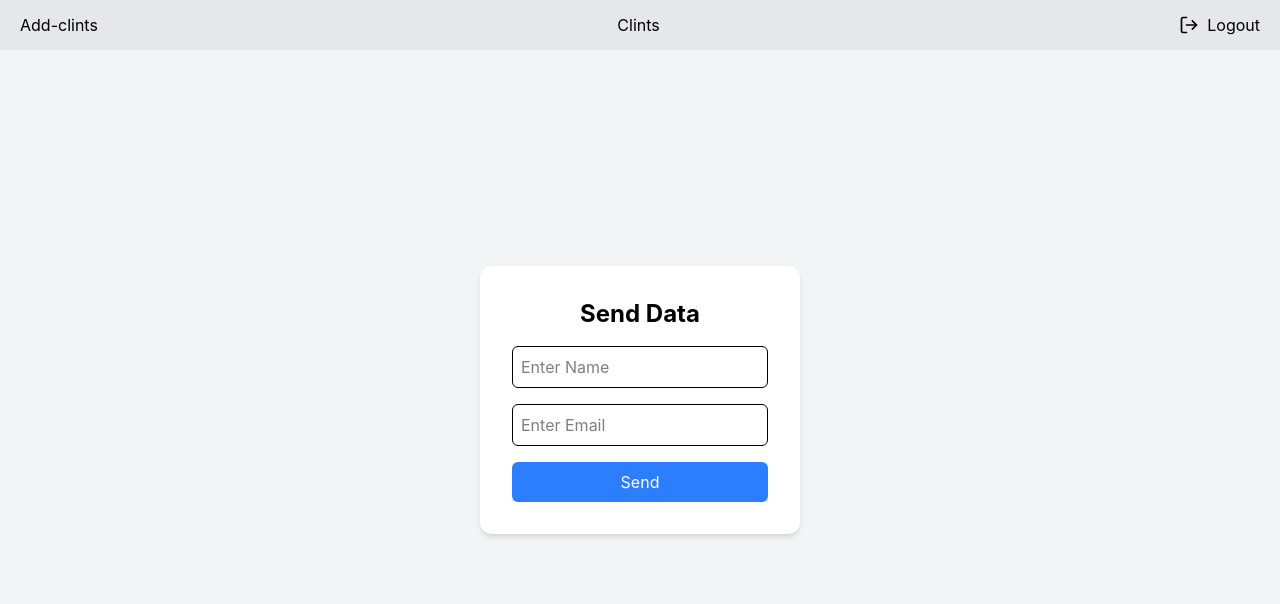
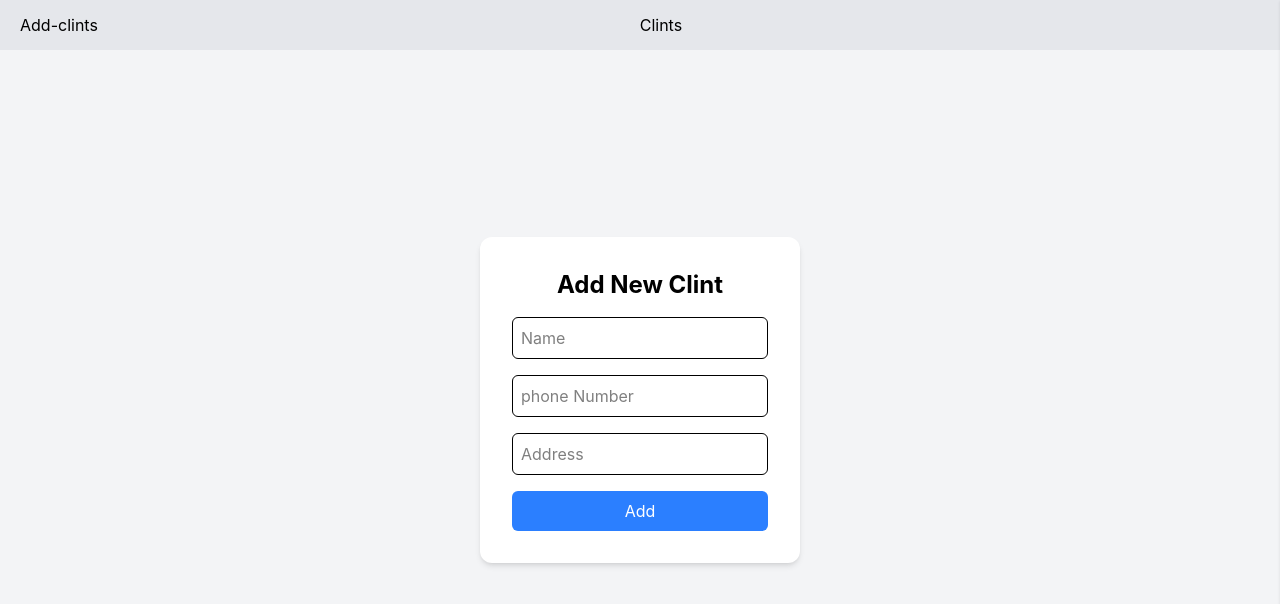
Before and after one commit to CodeWithAnshul1/Emphub, a React (Vite) app: page /Add in a window 1280 px wide. Shown: the top 604 px of the page. Built offline with nearby package versions, Linux system fonts and the light colour scheme; no server answers; sample sign-in values are in the browser's storage.

Commit message:
fix :refresh and add menubar

```diff
--- a/src/Components/AddClints.jsx
+++ b/src/Components/AddClints.jsx
@@ -5,18 +5,19 @@ import { toast } from 'react-toastify';
 
 export default function AddUser() {
      const [name, setName] = useState("");
-    const [email, setEmail] = useState("");
+    const [number, setNumber] = useState("");
+    const [ add , setAdd] = useState("");
     const navigate =useNavigate();
     const token = localStorage.getItem("token");
     const BASE_URL=import.meta.env.VITE_API_URL;
     // console.log(token);
 
-    const loggedout = () =>{
-      localStorage.removeItem("token");
-      toast.success("Logged out successfully");
+    // const loggedout = () =>{
+    //   localStorage.removeItem("token");
+    //   toast.success("Logged out successfully");
 
-      navigate("/")
-    }
+    //   navigate("/")
+    // }
 
 
 
@@ -31,15 +32,16 @@ export default function AddUser() {
         Authorization: `Bearer ${token}`,
         "Content-Type": "application/json",
       },
-      body: JSON.stringify({ name, email }),
+      body: JSON.stringify({ name, number ,add }),
     });
 
     const data = await res.json();
     // console.log(data);
     if(data){
       toast.success("User add successfully");
-      setEmail("");
       setName("");
+      setNumber("");
+      setAdd("");
     }
   }
   catch{
@@ -54,11 +56,11 @@ export default function AddUser() {
           onSubmit={handleSubmit}
           className="bg-white p-8 rounded-xl shadow-md w-80 space-y-4"
         >
-          <h2 className="text-2xl font-bold text-center">Send Data</h2>
+          <h2 className="text-2xl font-bold text-center">Add New Clint</h2>
 
           <input
             type="text"
-            placeholder="Enter Name"
+            placeholder="Name"
             required
             className="w-full border p-2 rounded-md focus:outline-none focus:ring-2 focus:ring-blue-400"
             value={name}
@@ -66,25 +68,34 @@ export default function AddUser() {
           />
 
           <input
-            type="email"
-            placeholder="Enter Email"
+            type="text"
+            placeholder="phone Number"
+            maxLength={10}
             required
             className="w-full border p-2 rounded-md focus:outline-none focus:ring-2 focus:ring-blue-400"
-            value={email}
-            onChange={(e) => setEmail(e.target.value)}
+            value={number}
+            onChange={(e) => setNumber(e.target.value.replace(/\D/g,""))}
           />
+          <input
+            type="text"
+            placeholder="Address"
+            required
+            className="w-full border p-2 rounded-md focus:outline-none focus:ring-2 focus:ring-blue-400"
+            value={add}
+            onChange={(e) => setAdd(e.target.value)}
+          />
+
 
           <button
             type="submit"
             className="w-full bg-blue-500 text-white py-2 rounded-md hover:bg-blue-600 transition"
           >
-            Send
+            Add
           </button>
 
         </form>
 
-        {/* <button onClick={loggedout}
-        className='bg-red-500 p-3 rounded-lg mx-20'> Logged out</button> */}
+
       </div>
       </div>
     );
--- a/src/Components/AppRoutes.jsx
+++ b/src/Components/AppRoutes.jsx
@@ -4,6 +4,7 @@ import AddClints from './AddClints'
 import Users from './Users'
 import UpdateUser from './UpdateUser'
 import PrivateRoutes from './PrivateRoutes'
+import ProtectRoutes from './ProctectRoutes'
 import Loggin from "./Loggin"
 import Createacc from './Createacc'
 
@@ -15,7 +16,10 @@ export default function AppRoutes() {
 
 
         <Route path="/Add" element={
-          <PrivateRoutes> <AddClints/> </PrivateRoutes>}/>
+
+            <ProtectRoutes><AddClints/>
+            </ProtectRoutes>
+          }/>
 
         <Route path="/clint" element={
           <PrivateRoutes><Users/></PrivateRoutes>}/>
--- a/src/Components/Loggin.jsx
+++ b/src/Components/Loggin.jsx
@@ -30,7 +30,7 @@ export default function Loggin() {
          localStorage.setItem("token", data.token);
          localStorage.setItem("role",data.role);
            toast.success("login successfully");
-              navigate("/Add");
+              navigate("/clint");
        } else {
      toast.error(data.message || "Login failed");
       }
--- /dev/null
+++ b/src/Components/Menubar.jsx
@@ -0,0 +1,97 @@
+import { useState, useEffect } from "react";
+import { FiLogOut } from "react-icons/fi";
+import { useNavigate } from "react-router-dom";
+import { toast } from "react-toastify";
+
+export default function Menubar() {
+  const [open, setOpen] = useState(false);
+  const navigate =useNavigate();
+  const token =localStorage.getItem("token");
+
+  const logout =()=>{
+    if(token){
+        setOpen(false);
+      localStorage.removeItem("token");
+      localStorage.removeItem("role");
+      toast.success("Logged out successfully");
+      navigate("/")
+
+    }
+
+  }
+
+  // Lock scroll
+  useEffect(() => {
+    document.body.style.overflow = open ? "hidden" : "auto";
+    return () => (document.body.style.overflow = "auto");
+  }, [open]);
+
+  return (
+    <>
+      {/* Hamburger Button */}
+      <button
+        onClick={() => {
+            if(!token) return ;
+
+         setOpen(!open)}
+        }
+        className="relative w-5 h-5  flex flex-col justify-between z-50"
+      >
+        <span
+          className={`block h-1 bg-black rounded transition-all duration-300 ${
+            open ? "rotate-45 translate-y-1.5" : ""
+          }`}
+        />
+        <span
+          className={`block h-1 bg-white rounded transition-all duration-300 ${
+            open ? "opacity-0" : ""
+          }`}
+        />
+        <span
+          className={`block h-1 bg-black rounded transition-all duration-300 ${
+            open ? "-rotate-45 -translate-y-1.5" : ""
+          }`}
+        />
+      </button>
+
+      {/* Overlay */}
+      {open && (
+        <div
+          onClick={() => setOpen(false)}
+          className="fixed inset-0 z-997 bg-black/40"
+        />
+      )}
+
+      {/* Sidebar */}
+      <div
+        className={`fixed top-0 right-0 z-[998]  h-screen bg-white shadow
+        transform transition-transform duration-300 overflow-y-auto
+
+        w-[60%] sm:w-[60%] md:w-[40%] lg:w-[30%]
+
+        ${open ? "translate-x-0" : "translate-x-full"}`}
+      >
+        {/* Header */}
+        <div className="bg-[#232F3E] text-white h-[110px] p-4 flex justify-between items-center">
+          <button onClick={logout} className="flex items-center  gap-2">
+            <FiLogOut size={20} />
+            Logout
+          </button>
+          <button
+            onClick={() => setOpen(false)}
+            className="text-2xl"
+          >
+            ✕
+          </button>
+        </div>
+
+        {/* Content */}
+        <div className="bg-slate-100 p-4">
+
+          <p>Menu Item 2</p>
+          <p>Menu Item 3</p>
+        </div>
+      </div>
+    </>
+  );
+}
--- a/src/Components/Navbar.jsx
+++ b/src/Components/Navbar.jsx
@@ -1,8 +1,9 @@
 import React from 'react'
 import { useState } from 'react';
 import {Link , useNavigate} from "react-router-dom";
-import { FiLogOut } from "react-icons/fi";
+// import { FiLogOut } from "react-icons/fi";
 import { toast } from 'react-toastify';
+import Menubar from './Menubar';
 
 console.log()
 
@@ -13,16 +14,7 @@ export default function Navbar() {
   const token =localStorage.getItem("token");
   const role = localStorage.getItem("role");
 
-  const logout =()=>{
-    if(token){
-      localStorage.removeItem("token");
-      localStorage.removeItem("role");
-      toast.success("Logged out successfully");
-      navigate("/")
 
-    }
-
-  }
   return(
     <div className=' flex h-12.5 fixed  top-0 w-full  items-center justify-between  xl:justify-none xl:space-x-4 p-4 px-5 bg-gray-200 spacex-x-10 '>
      { (role === "admin" || role === "superadmin")&& (
@@ -32,10 +24,8 @@ export default function Navbar() {
       <Link to="/clint"> Clints</Link>
 
 
-      <button onClick={logout} className="flex items-center gap-2">
-  <FiLogOut size={20} />
-  Logout
-</button>
+
+     <Menubar/>
 
     </div>
 
--- /dev/null
+++ b/src/Components/ProctectRoutes.jsx
@@ -0,0 +1,17 @@
+import React from 'react'
+import { Navigate } from 'react-router-dom'
+
+export default function ProtectRoutes({ children }) {
+  const token = localStorage.getItem("token");
+  const role = localStorage.getItem("role");
+
+  if (!token) {
+    return <Navigate to="/login" />;
+  }
+
+  if (role === "admin" || role === "superadmin") {
+    return children;
+  }
+
+  return <Navigate to="/clint" />;
+}
--- a/src/Components/Users.jsx
+++ b/src/Components/Users.jsx
@@ -173,7 +173,8 @@ export default function Users() {
             className=' mx-auto w-[80%] p-5 space-y-3  bg-gray-100 rounded-md'>
 
                 <p> Name :{user.name}</p>
-                <p> Email :{user.email}</p>
+                <p> Phone :{user.number}</p>
+                <p> Address :{user.add}</p>
             {role ==="admin"|| role==="superadmin"&&(
                 <>
                 <button
@@ -195,11 +196,11 @@ export default function Users() {
         ))}
         </div>
 
-        <div className='fixed bottom-0 left-0 w-full bg-white  p-3 flex justify-between'>
+        <div className='fixed bottom-0 left-0 w-full bg-gray/100 z-50  p-3 flex justify-between'>
             <button
             onClick={()=>setPage(page-1)}
             disabled ={page === 1}
-            className=' flex  items-center bg-gray-200 p-2 rounded-lg gap-2'
+            className=' flex  items-center z-50 bg-gray-200 p-2 rounded-lg gap-2'
             >
             <FaArrowLeft />
             Prev
@@ -208,7 +209,7 @@ export default function Users() {
             <button
              onClick={()=>setPage(page+1)}
             disabled ={page >= totalPage}
-            className=' flex  items-center bg-gray-200 p-2 rounded-lg gap-2'
+            className=' flex  items-center z-50  bg-gray-200 p-2 rounded-lg gap-2'
             >
             Next
             <FaArrowRight />
--- a/vite.config.js
+++ b/vite.config.js
@@ -5,4 +5,7 @@ import tailwindcss from '@tailwindcss/vite'
 // https://vite.dev/config/
 export default defineConfig({
   plugins: [tailwindcss(),react()],
+   server: {
+    historyApiFallback: true,
+  },
 })
```
Also changed, not shown: 1 other file (tests, documents, lock files or other folders).
